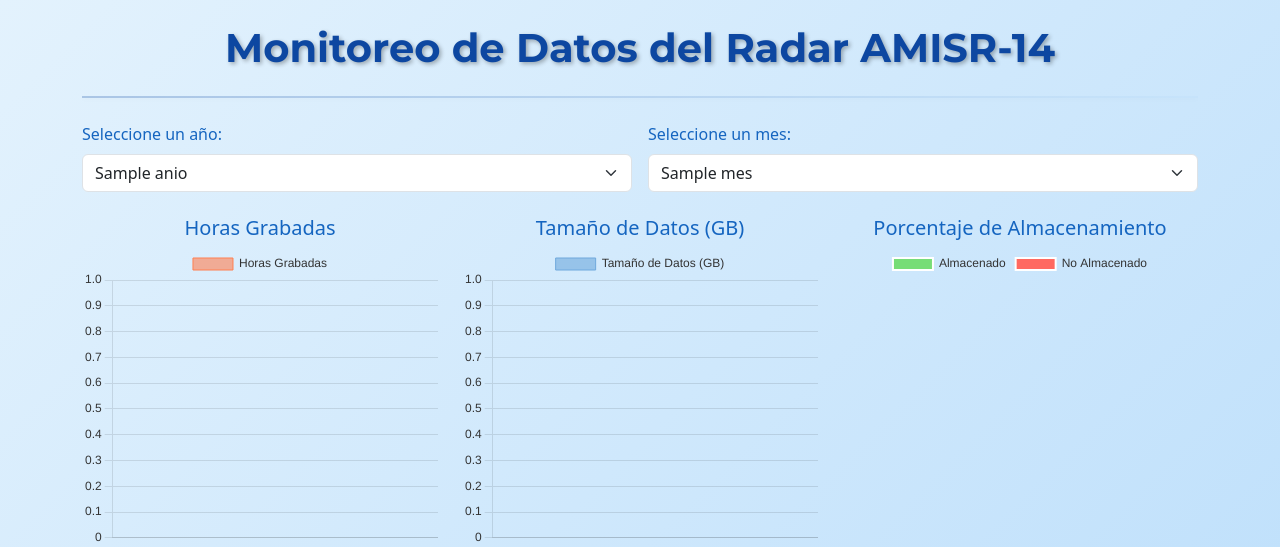
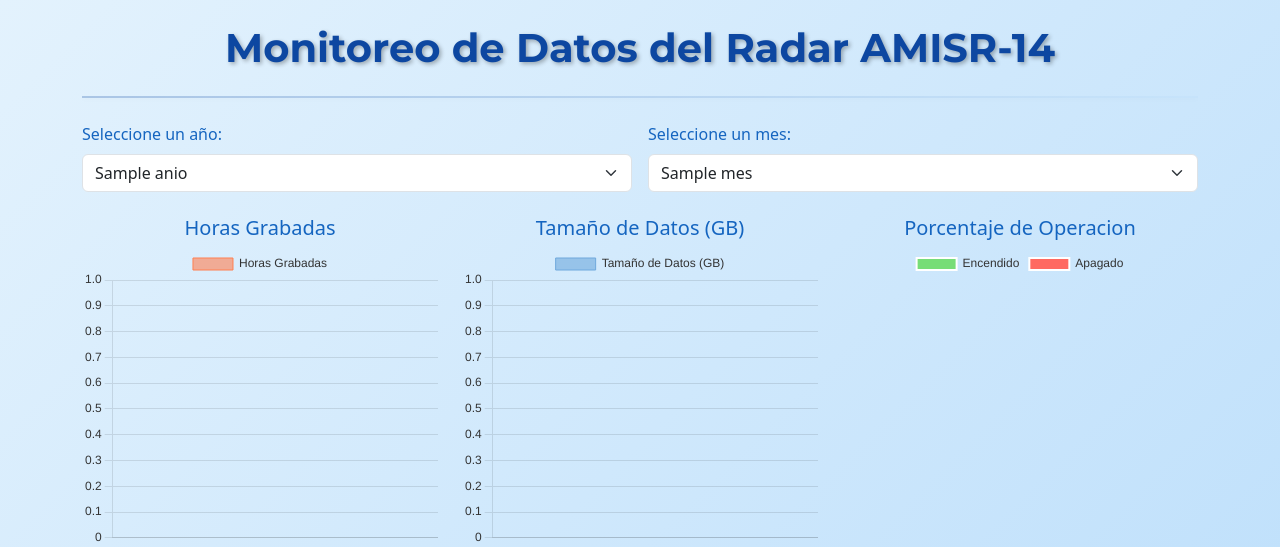
Before and after one commit to sebastianVP/MONITOREO_AMISR, a Django app: template amisr_monitor/monitoring/templates/monitoring/home.html in a window 1280 px wide. Shown: the top 547 px of the page. Run offline with Django 4.2, Linux system fonts and the light colour scheme; the template is opened without the code that fills it: most values are stand-ins (such as "Sample title", 1, 10 or a date in 2020); parts of the project's set-up code (start-up, migrations or seed data) failed here and were passed over.

Commit message:
Renombrando Porcentaje de operacion y dos estados encendido y apagado

```diff
--- a/amisr_monitor/monitoring/templates/monitoring/home.html
+++ b/amisr_monitor/monitoring/templates/monitoring/home.html
@@ -144,7 +144,7 @@
                 </div>
             </div>
             <div class="col-md-4">
-                <h5 class="text-center">Porcentaje de Almacenamiento</h5>
+                <h5 class="text-center">Porcentaje de Operacion</h5>
                 <div class="chart-container">
                     <canvas id="almacenamientoChart"></canvas>
                 </div>
@@ -215,7 +215,7 @@
             new Chart(document.getElementById('almacenamientoChart').getContext('2d'), {
                 type: 'pie',
                 data: {
-                    labels: ['Almacenado', 'No Almacenado'],
+                    labels: ['Encendido', 'Apagado'],
                     datasets: [{
                         data: [data.porcentaje_operacion, 100 - data.porcentaje_operacion],
                         backgroundColor: ['#77dd77', '#ff6961'] /* Verde pastel y rosa pastel */
```
